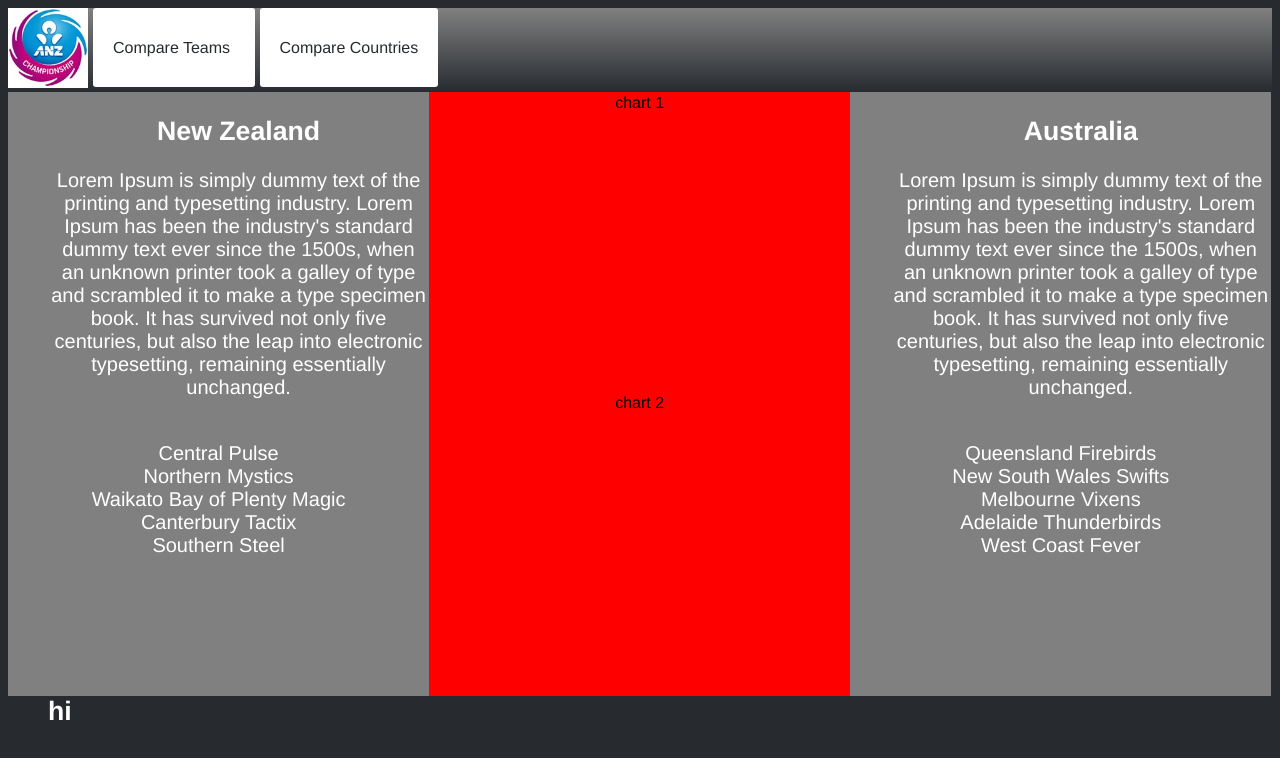
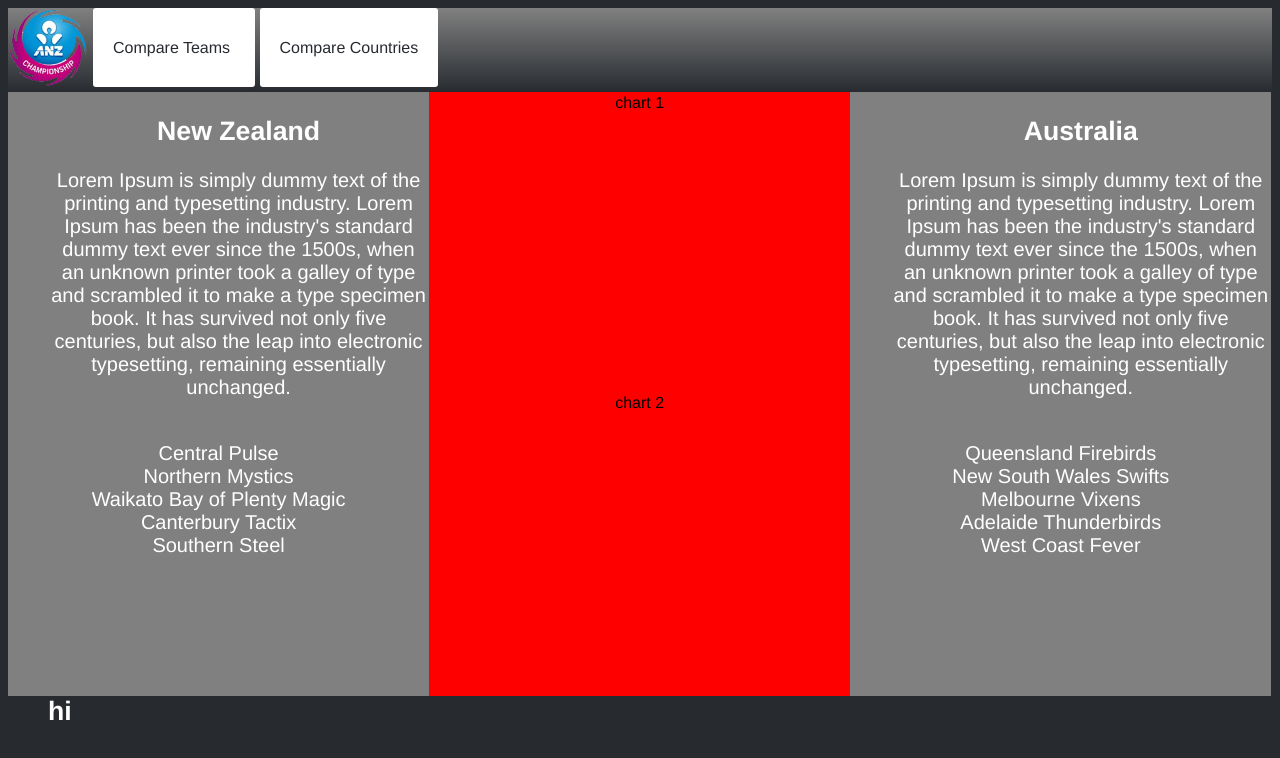
Before and after one commit to LizbethKim/NetballWebsite, a plain HTML site: page countries.html in a window 1280 px wide. Drawn offline with Linux system fonts and the light colour scheme; a script that the page names is missing.

Commit message:
Transparency in logo

```diff
--- a/countries.html
+++ b/countries.html
@@ -10,7 +10,7 @@
 
 <header>
   <div id="logo"><a href="index.html">
-      <img src="img/logo.jpg" alt="" style="width:80px;height:80px;">
+      <img src="img/logo.png" alt="" style="width:80px;height:80px;">
     </a>
   </div>
   <div id="nav01">
```
Also changed, not shown: index.html (+1 -1 lines), teams.html (+1 -1 lines), img/logo.jpg (deleted), img/logo.png (added).
